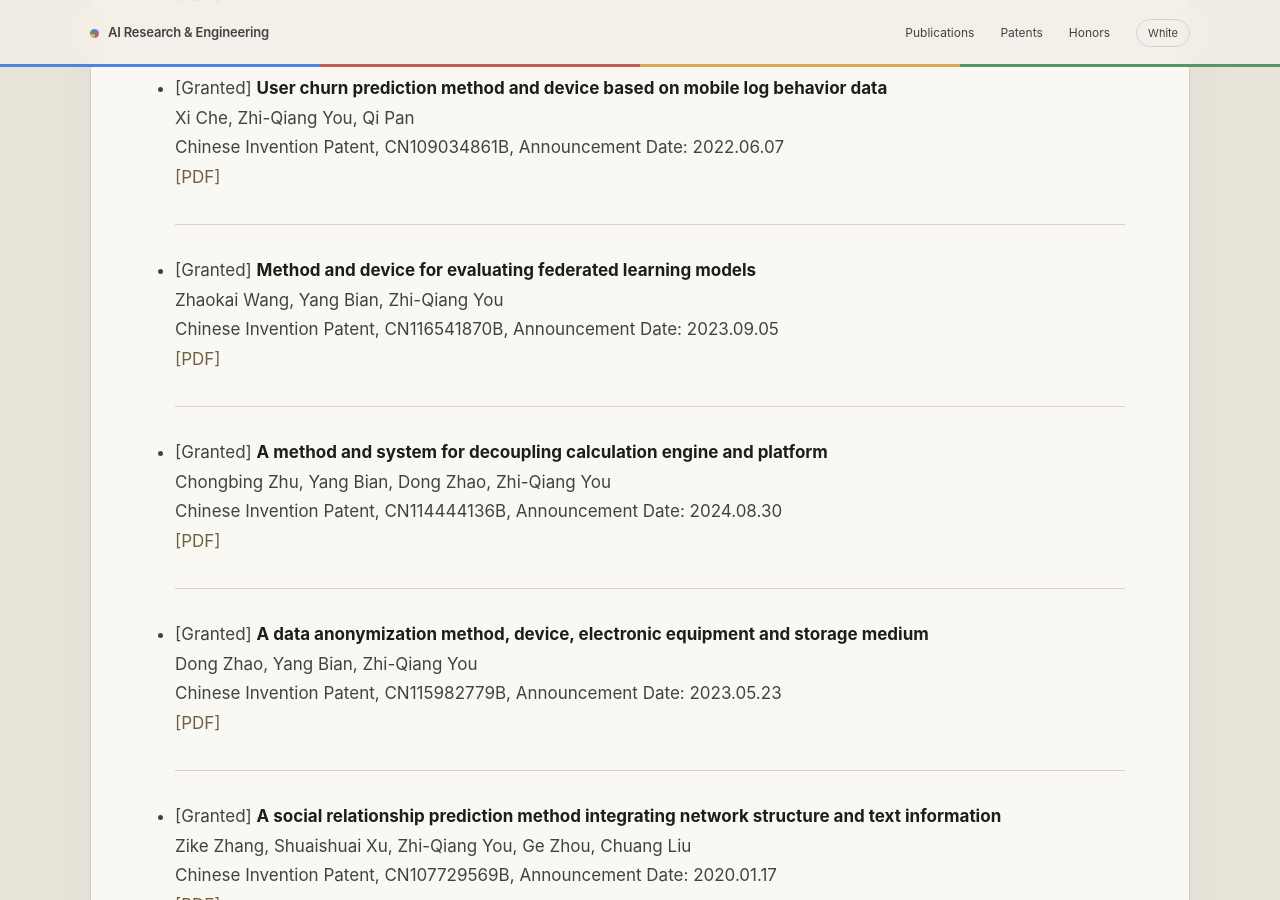
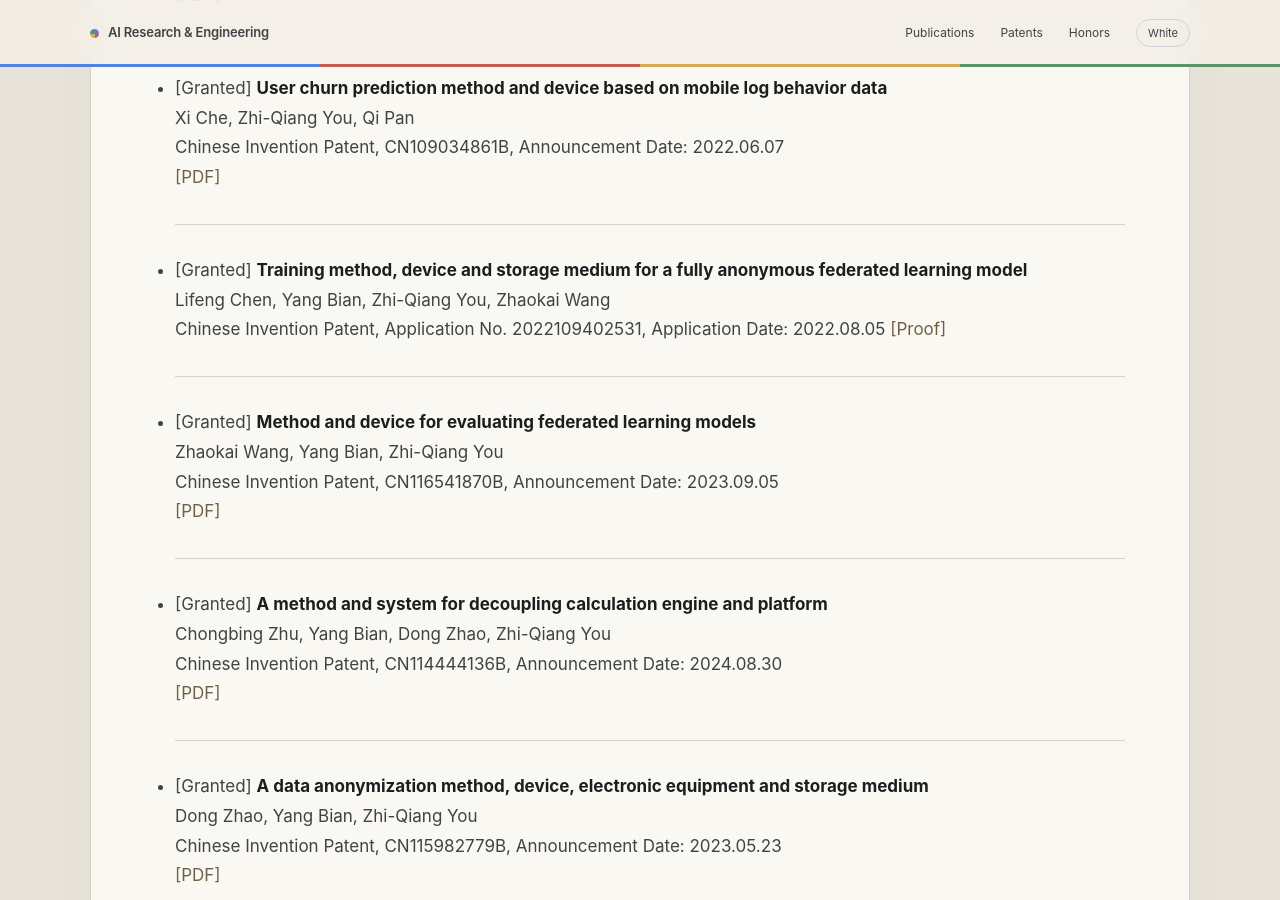
Before and after one commit to michaelice/michaelice.github.io, a Jekyll site: the page built from concepts/research-command-center.html, in a window 1280 px wide and 900 px high, scrolled down 6827 px. Built offline with Jekyll 4.4.1, drawn with Linux system fonts in a browser that asks for light colours.

Commit message:
Add granted anonymous federated learning patent
Document the newly granted patent in both languages, attach the official proof screenshot, and update the homepage patent count.

```diff
--- a/_pages/about.md
+++ b/_pages/about.md
@@ -170,6 +170,11 @@ Chinese Invention Patent, CN109062895B, Announcement Date: 2022.06.24
 Xi Che, Zhi-Qiang You, Qi Pan
 Chinese Invention Patent, CN109034861B, Announcement Date: 2022.06.07
 [[PDF]](pdf/基于移动端日志行为数据的用户流失预测方法及装置.pdf)
+
+- [Granted] **Training method, device and storage medium for a fully anonymous federated learning model**<br>
+Lifeng Chen, Yang Bian, Zhi-Qiang You, Zhaokai Wang<br>
+Chinese Invention Patent, Application No. 2022109402531, Application Date: 2022.08.05
+[[Proof]](pdf/全匿联邦学习模型的训练方法、设备和存储介质.png)
 
 - [Granted] **Method and device for evaluating federated learning models**
 Zhaokai Wang, Yang Bian, Zhi-Qiang You
@@ -411,6 +416,11 @@ Zhi-Qiang You, Han Xiao-Pu
 中国发明专利, CN109034861B, 公告日期: 2022.06.07
 [[PDF]](pdf/基于移动端日志行为数据的用户流失预测方法及装置.pdf)
 
+- [已授权] **全匿联邦学习模型的训练方法、设备和存储介质**<br>
+陈立峰, 卞阳, 尤志强, 王兆凯<br>
+中国发明专利, 申请号: 2022109402531, 申请日期: 2022.08.05
+[[证明]](pdf/全匿联邦学习模型的训练方法、设备和存储介质.png)
+
 - [已授权] **用于评估联邦学习模型的方法及装置**
 王兆凯, 卞阳, 尤志强
 中国发明专利, CN116541870B, 公告日期: 2023.09.05
--- a/concepts/research-command-center.html
+++ b/concepts/research-command-center.html
@@ -586,7 +586,7 @@ redirect_from:
   <section class="impact">
     <div class="impact-grid wrap">
       <div class="impact-item"><strong>11</strong><span data-en>Publications</span><span data-zh>学术论文</span></div>
-      <div class="impact-item"><strong>27</strong><span data-en>Granted patents</span><span data-zh>授权发明专利</span></div>
+      <div class="impact-item"><strong>28</strong><span data-en>Granted patents</span><span data-zh>授权发明专利</span></div>
       <div class="impact-item"><strong>8</strong><span data-en>Software copyrights</span><span data-zh>软件著作权</span></div>
       <div class="impact-item"><strong>19+</strong><span data-en>Major honors</span><span data-zh>重要荣誉</span></div>
     </div>
```
Also changed, not shown: pdf/全匿联邦学习模型的训练方法、设备和存储介质.png (added).
